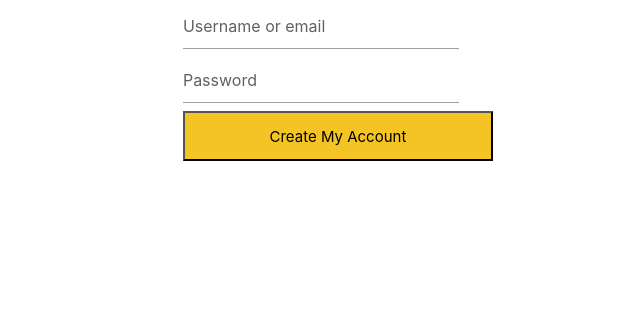
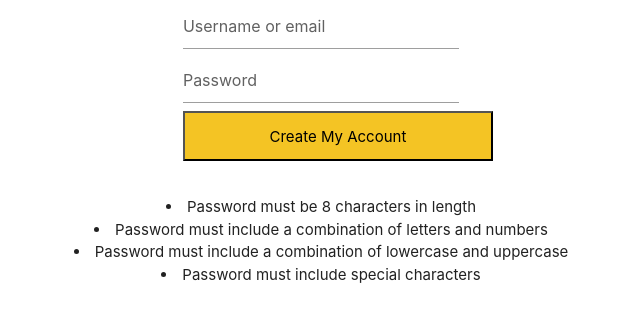
Before and after one commit to benwuNYC/Lock-it-Web-App, a Flask app: page /register in a window 1280 px wide. Shown: the part 205-527 px from the top of the page, without its empty margins (319-959 px from the left). Run offline with Flask 2, Linux system fonts and the light colour scheme; some libraries are stand-ins or nearby versions.

Commit message:
Final commit

```diff
--- a/password/app/routes.py
+++ b/password/app/routes.py
@@ -32,7 +32,7 @@ def index():
 
 @app.route('/register', methods = ['GET','POST'])
 def register():
-    return render_template("register.html", username_exists = False)
+    return render_template("register.html", username_exists = False, strong_pass = True)
 
 @app.route('/newUser', methods = ['GET', 'POST'])
 def newUser():
@@ -44,6 +44,8 @@ def newUser():
 
     if len(list(passwords.find({'username':user_data['username'].lower()}))) > 0:
          return render_template('register.html', username_exists = True)
+    if not model.check_password(user_data['password']):
+        return render_template("register.html", strong_pass = False)
     passwords.insert({"username": user_data['username'].lower(), "password":user_data['password']})
 
     session['username'] = user_data['username'].lower()
@@ -60,6 +62,7 @@ def user():
     if request.method == 'GET':
         allPassword = list(mongo.db.allPasswords.find({"username":session['username']}))
         return render_template("user.html", events = allPassword, username = session['username'])
+
     password = list(passwords.find({"username":user_data['username'].lower(), "password":user_data['password']}))
     print(password)
     if len(password) == 0:
@@ -109,15 +112,18 @@ def deleted():
 
 @app.route('/update')
 def update():
-    return render_template('update.html')
+    return render_template('update.html', company_not_exist = False, strong_pass = True)
 @app.route('/updated',methods=['POST'])
 def updated():
     user_data = request.form
+
 
     password = list(mongo.db.allPasswords.find({'company':user_data['company'], 'username':session['username'], 'user_company':user_data['user_company']}))
     if len(password) == 0:
         print("yes")
         return render_template('update.html', company_not_exist = True)
+    if not model.check_password(user_data['pass_company']):
+        return render_template("update.html", strong_pass = False)
     print(password)
     mongo.db.allPasswords.update({'pass_company': password[0]['pass_company']},  {'$set':{'pass_company': user_data['pass_company']}})
 
--- a/password/app/static/style.css
+++ b/password/app/static/style.css
@@ -89,3 +89,6 @@ body{
     background-color:black;
     width:50px;
 }
+.register_info{
+    text-align:center;
+}
--- a/password/app/templates/register.html
+++ b/password/app/templates/register.html
@@ -48,5 +48,14 @@
             </div>
         </div>
         {% if username_exists%}<p> <center>This username already exists. Try another username. <center></center></p> {% endif %}
+        {% if not strong_pass %}
+        <p><center>This password is not strong enough. Choose another password. </center></p>
+        {% endif %}
+        <div class="register_info">
+             <li> Password must be 8 characters in length </li>
+            <li> Password must include a combination of letters and numbers </li>
+            <li> Password must include a combination of lowercase and uppercase</li>
+            <li> Password must include special characters</li>
+        </div>
     </body>
 </html>
--- a/password/app/templates/user.html
+++ b/password/app/templates/user.html
@@ -33,9 +33,9 @@
         <!-- Sidebar -->
         <div class="menu_bar w3-sidebar w3-bar-block" style="width:15%" >
             <h3 class="w3-bar-item">Menu</h3>
-            <a href="/add" class="w3-bar-item w3-button"> Add Passwords</a>
-            <a href="/delete" class="w3-bar-item w3-button"> Delete Passwords </a>
-            <a href="/update" class="w3-bar-item w3-button"> Update Passwords </a>
+            <a href="/add" class="w3-bar-item w3-button"> Add Credentials</a>
+            <a href="/delete" class="w3-bar-item w3-button"> Delete Information </a>
+            <a href="/update" class="w3-bar-item w3-button"> Update Data </a>
         </div>
 
         <!-- Page Content -->
```
Also changed, not shown: password/app/templates/update.html (+9 -2 lines).
